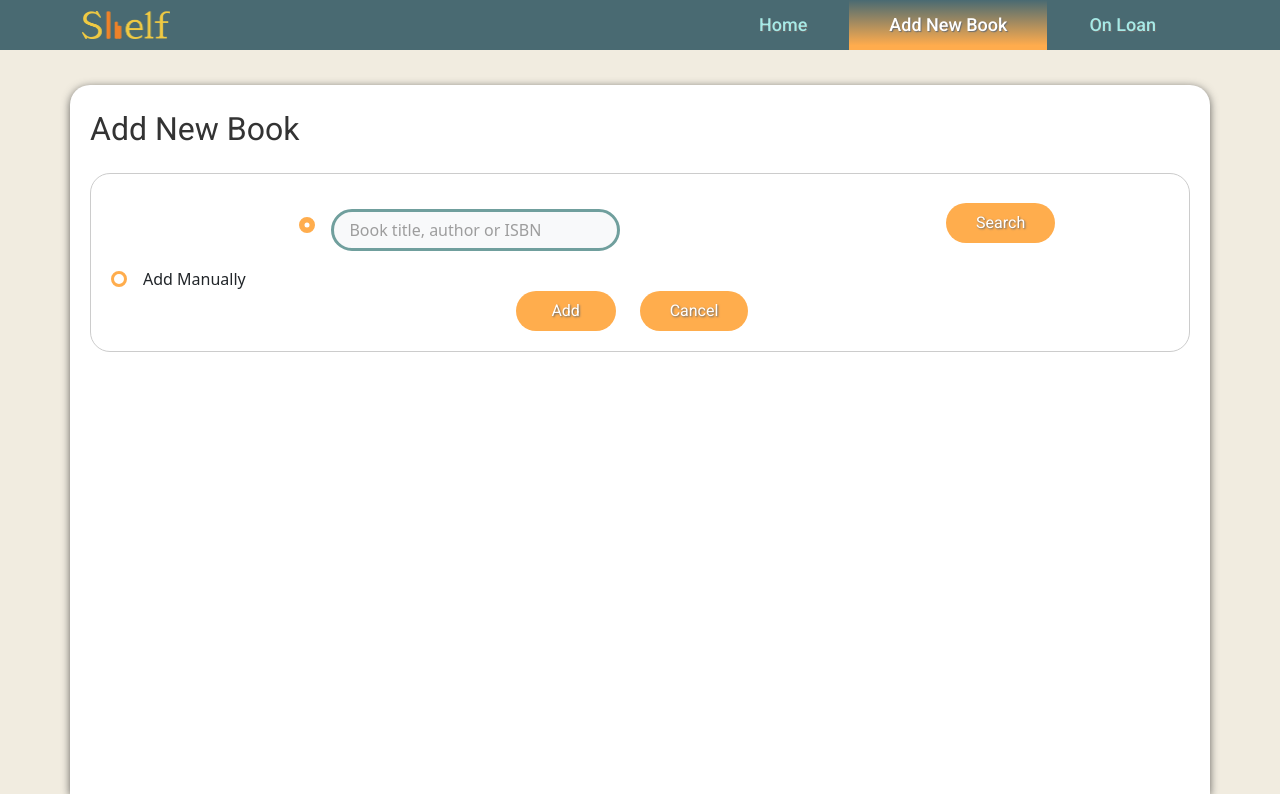
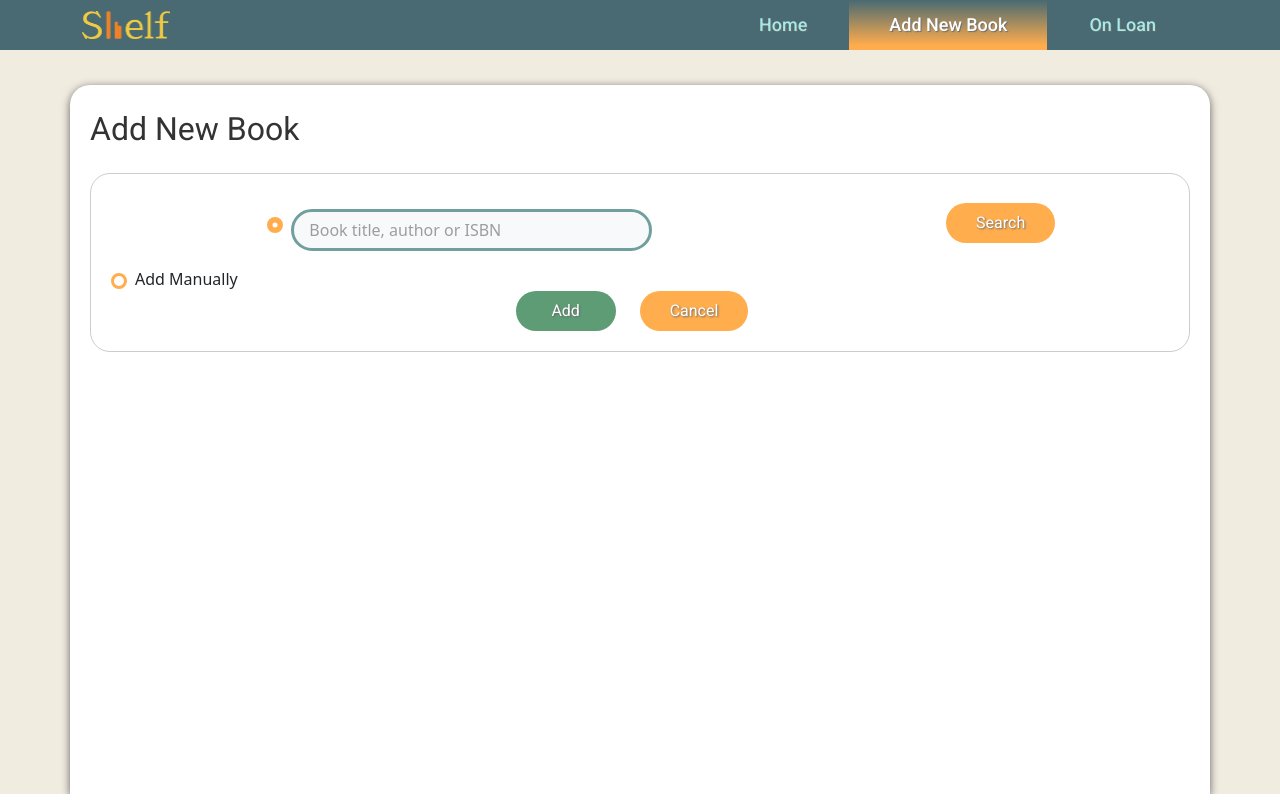
Before and after one commit to AstaRem/home-library-app, a React (Create React App) app: page /AddBook in a window 1280 px wide. Built offline with nearby package versions, Linux system fonts and the light colour scheme.

Commit message:
add button made green

```diff
--- a/src/components/AddBook.js
+++ b/src/components/AddBook.js
@@ -344,7 +344,7 @@ const AddBook = ({updateBookData}) => {
       <div className="row">
         <div className="col">
           <button
-            className="btn-default"
+            className="btn-default btn-save-add"
             onClick={handleAddBook}
             disabled={!selectedBookId && !manualAdd}
           >
--- a/src/css/AddBook.css
+++ b/src/css/AddBook.css
@@ -35,7 +35,9 @@ ul{
   margin-top: 1rem;
 }
 
-.AddBook_radio_button_container{
+.AddBook_radio_button_container {
+  display: flex;
+  align-items: center;
   margin-top: 1rem;
 }
 
@@ -44,12 +46,15 @@ ul{
   justify-content: center;
   align-items: center;
 }
+.form-check-input {
+  margin-top: 0.35rem;
+  margin-right: 0.5rem;
+  border-color: #FFAD4D;
+  --bs-border-width: 3px;
+}
 
-.form-check-input {
-  margin-right: 1rem;
-}
 .textInput {
-  width:40% !important;
+  width:50% !important;
   border-radius: 25px;
   padding-left: 15px;
   padding-right: 15px;
@@ -59,10 +64,7 @@ ul{
   background-color: #FFAD4D;
   border-color: #FFAD4D;
 }
-.form-check-input {
-  border-color: #FFAD4D;
-  --bs-border-width: 3px;
-}
+
 .form-control:disabled {
   background-color:#A6A6A6;
   color: white !important;
```
